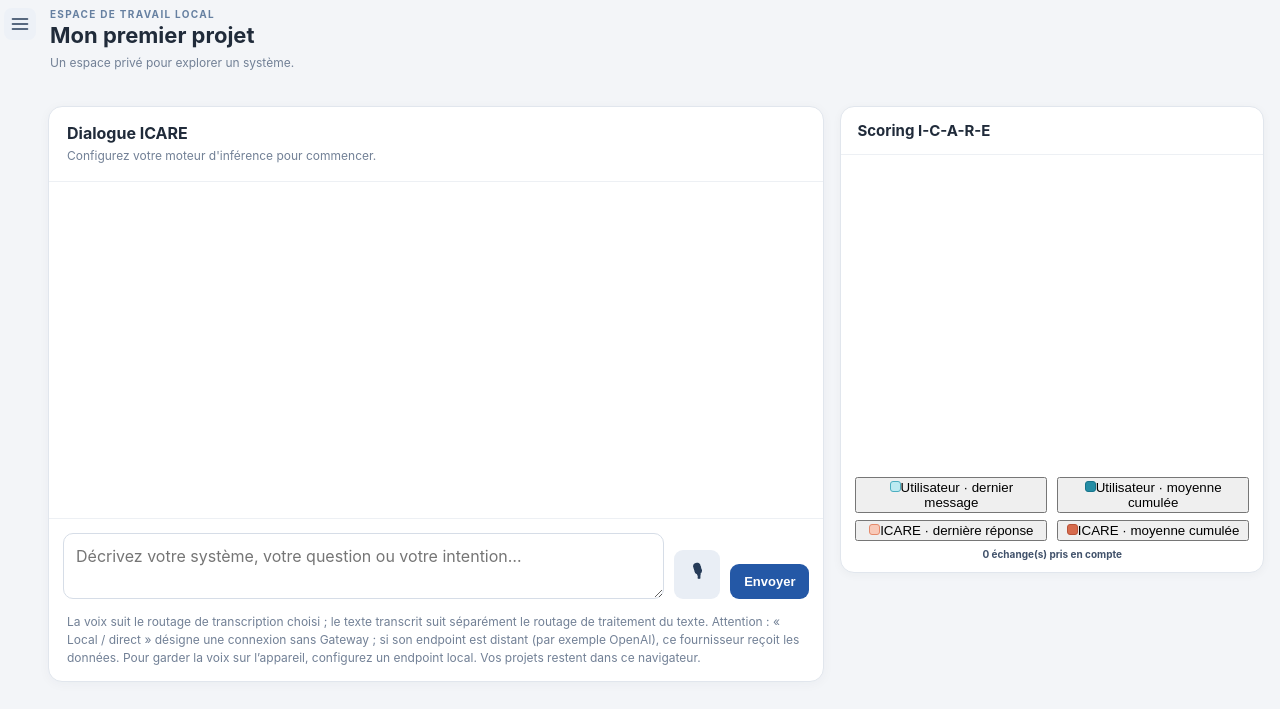
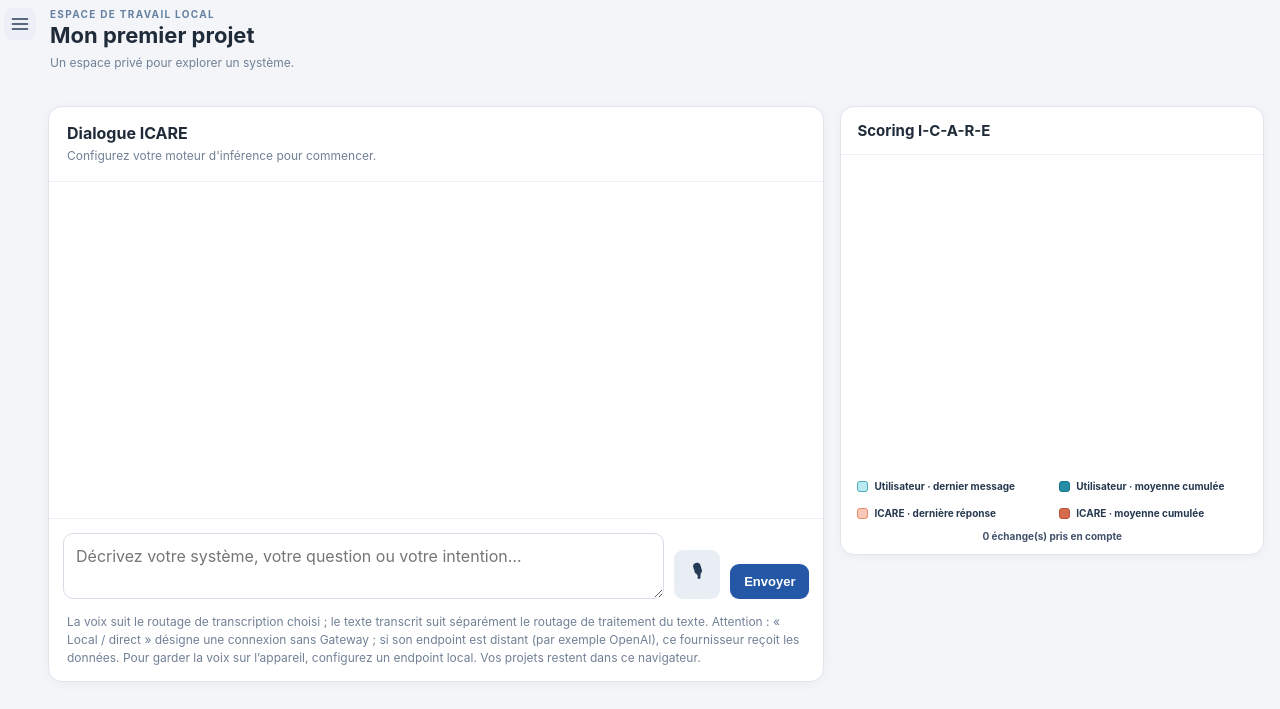
Before and after one commit to RIC-Typologies-des-IA/Assistant-ICARE, a website with bundled scripts: page browser/index.html in a window 1280 px wide. Shown: the part 91-800 px from the top of the page. Built offline with nearby package versions, Linux system fonts and the light colour scheme; files whose address does not match are found by name.

Commit message:
Style radar visibility controls and muted hidden series

```diff
--- a/browser/styles.css
+++ b/browser/styles.css
@@ -1205,7 +1205,7 @@ html[data-theme="dark"] .trace-zoom-canvas svg .activation1{
   text-decoration-thickness:2px;
 }
 
-.scoring-radar-panel .radar-wrap{padding:8px 8px 2px}.scoring-radar-panel #radar{max-width:360px;color:#40516a}.radar-legend{display:grid;grid-template-columns:1fr 1fr;gap:7px 10px;padding:8px 14px 2px;font-size:10px;line-height:1.35;color:#526176}.radar-legend span{display:flex;align-items:center;gap:6px;min-width:0}.legend-swatch{display:inline-block;flex:0 0 11px;width:11px;height:11px;border-radius:3px}.legend-swatch.user-light{background:#bceaf1;border:1px solid #4caec0}.legend-swatch.user-dark{background:#258da5;border:1px solid #16748b}.legend-swatch.assistant-light{background:#f8c9b8;border:1px solid #e58a6b}.legend-swatch.assistant-dark{background:#d66b4d;border:1px solid #b95338}.radar-observation-count{font-size:10px;color:#718096;text-align:center;margin:5px 0 12px}
+.scoring-radar-panel .radar-wrap{padding:8px 8px 2px}.scoring-radar-panel #radar{max-width:360px;color:#40516a}.radar-legend{display:grid;grid-template-columns:1fr 1fr;gap:7px 10px;padding:8px 14px 2px;font-size:10px;line-height:1.35;color:#526176}.radar-legend button{display:flex;align-items:center;gap:6px;min-width:0;padding:3px 2px;border:0;border-radius:5px;background:transparent;color:inherit;font:inherit;text-align:left;line-height:inherit;cursor:pointer;transition:opacity .15s ease,filter .15s ease}.radar-legend button.is-hidden{opacity:.42;filter:grayscale(.85)}.radar-legend button:focus-visible{outline:2px solid currentColor;outline-offset:2px}.radar-legend button:hover{background:color-mix(in srgb,currentColor 8%,transparent)}.radar-legend button .legend-swatch{transition:opacity .15s ease}.radar-legend button.is-hidden .legend-swatch{opacity:.45}.legend-swatch{display:inline-block;flex:0 0 11px;width:11px;height:11px;border-radius:3px}.legend-swatch.user-light{background:#bceaf1;border:1px solid #4caec0}.legend-swatch.user-dark{background:#258da5;border:1px solid #16748b}.legend-swatch.assistant-light{background:#f8c9b8;border:1px solid #e58a6b}.legend-swatch.assistant-dark{background:#d66b4d;border:1px solid #b95338}.radar-observation-count{font-size:10px;color:#718096;text-align:center;margin:5px 0 12px}
 .trace-panel{display:flex;flex-direction:column;gap:10px;padding:12px;min-width:0}.trace-panel[hidden]{display:none!important}.trace-panel .dialog-heading{padding:0 0 8px;border-bottom:1px solid #e7ebf1}.trace-panel .dialog-heading h2{font-size:14px;margin:0}.trace-panel .dialog-heading .eyebrow{margin:0 0 3px}.trace-panel-intro{font-size:11px;line-height:1.5;margin:0}.trace-panel .trace-diagram-panel,.trace-panel .trace-steps-panel{min-width:0;border:1px solid #e1e6ed;border-radius:9px;padding:8px;background:#f8fafc}.trace-panel .trace-diagram-panel h3,.trace-panel .trace-steps-panel h3{font-size:12px;margin:0 0 8px;color:#35445a}.trace-panel .trace-zoom-viewport{height:380px;max-height:48vh}.trace-panel .trace-zoom-canvas{transform-origin:0 0}.trace-panel .trace-sequence-caption{font-size:10px}.trace-panel .trace-step{margin:6px 0}.trace-panel-fullscreen{position:fixed!important;inset:12px;z-index:1000;overflow:auto;background:var(--panel,#fff);padding:18px;box-shadow:0 20px 80px #0d1b2d66}.trace-panel-fullscreen .trace-zoom-viewport{height:65vh;max-height:none}
 html[data-theme="dark"] .scoring-radar-panel #radar{color:#e1eaf5}html[data-theme="dark"] .radar-legend,html[data-theme="dark"] .radar-observation-count{color:#b7c6d8}html[data-theme="dark"] .trace-panel .dialog-heading{border-color:#40536b}html[data-theme="dark"] .trace-panel .dialog-heading h2,html[data-theme="dark"] .trace-panel .trace-diagram-panel h3,html[data-theme="dark"] .trace-panel .trace-steps-panel h3{color:#e6eef8}html[data-theme="dark"] .trace-panel .trace-diagram-panel,html[data-theme="dark"] .trace-panel .trace-steps-panel{background:#172538;border-color:#40536b}html[data-theme="dark"] .trace-panel-fullscreen{background:#101827}
 @media(max-width:600px){.radar-legend{grid-template-columns:1fr 1fr;font-size:9px}.trace-panel{padding:9px}.trace-panel .trace-zoom-viewport{height:320px}}
```
